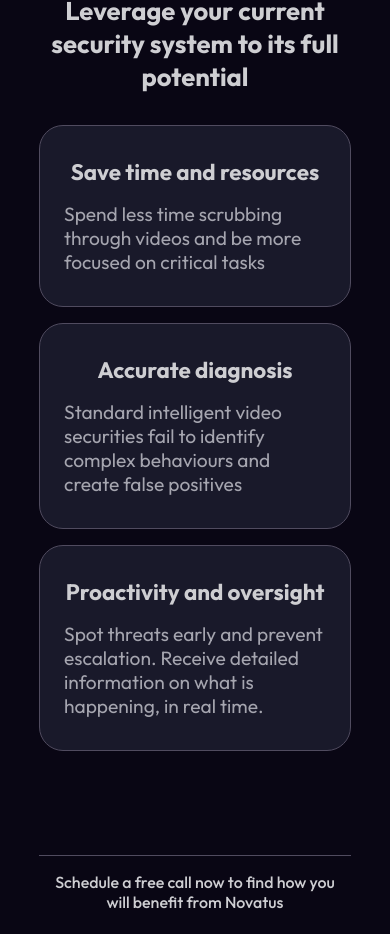
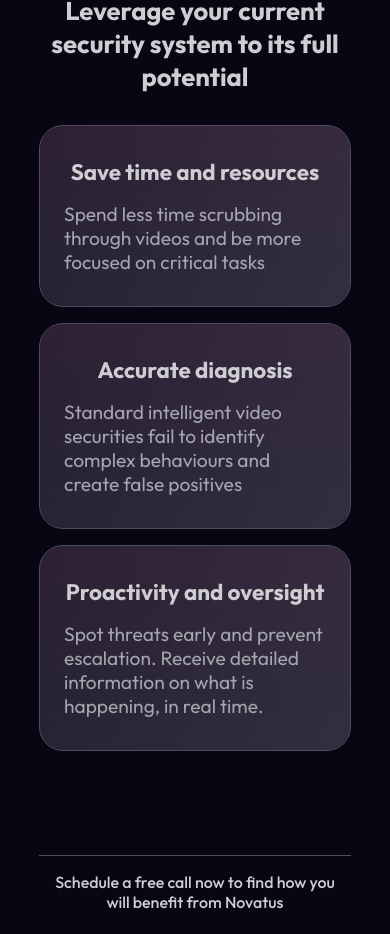
Before and after one commit to helauren42/ai-security-website, a React (Create React App) app in the folder FrontEnd/: page / in a window 390 px wide. Shown: the part 3939-4873 px from the top of the page. Built offline with nearby package versions, Linux system fonts and the light colour scheme.

Commit message:
added back glass effect to tablet cards

```diff
--- a/FrontEnd/src/JS/Benefits.js
+++ b/FrontEnd/src/JS/Benefits.js
@@ -35,19 +35,19 @@ const TabletBenefits = () => {
         <h1 className="section-title benefits-advantages-title">Leverage your current security system to its full potential</h1>
       </div>
       <div className="cards-container-tablet">
-        <div className="card-tablet">
+        <div className="card-tablet neutral-glass blue-sun blue-sun-bottom">
           <h2 className='minitrip-title'>Save time and resources</h2>
           <div className="card-p-cont">
             <p className='minitrip-p'>Spend less time scrubbing through videos and be more focused on critical tasks</p>
           </div>
         </div>
-        <div className="card-tablet">
+        <div className="card-tablet neutral-glass blue-sun blue-sun-bottom">
           <h2 className='minitrip-title'>Accurate diagnosis</h2>
           <div className="card-p-cont">
             <p className='minitrip-p'>Standard intelligent video securities fail to identify complex behaviours and create false positives </p>
           </div>
         </div>
-        <div className="card-tablet">
+        <div className="card-tablet neutral-glass blue-sun blue-sun-bottom">
           <h2 className='minitrip-title'>Proactivity and oversight</h2>
           <div className="card-p-cont">
             <p className='minitrip-p'>Spot threats early and prevent escalation. Receive detailed information on what is happening, in real time.</p>
```
